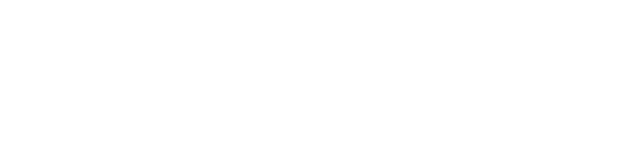
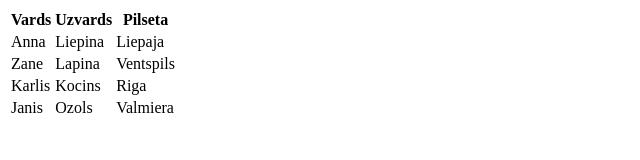
Before and after one commit to ancekan/json_test, a plain HTML site: page index.html in a window 1280 px wide. Shown: the whole page, without its empty margins (0-640 px from the left). Drawn offline with Linux system fonts and the light colour scheme.

Commit message:
table reading added

```diff
--- a/data.json
+++ b/data.json
@@ -1,22 +1,30 @@
-[
-    {
-      "V?rds": "Anna",
-      "Uzv?rds": "Liepi?a",
-      "Pils?ta": "Liep?ja"
-    },
-    {
-      "V?rds": "Zane",
-      "Uzv?rds": "Lapi?a",
-      "Pils?ta": "Ventspils"
-    },
-    {
-      "V?rds": "K?rlis",
-      "Uzv?rds": "Koci?�",
-      "Pils?ta": "R?ga"
-    },
-    {
-      "V?rds": "J?nis",
-      "Uzv?rds": "Ozols",
-      "Pils?ta": "Valmiera"
-    }
-   ]
+{
+  "headers": [
+    "Vards",
+    "Uzvards",
+    "Pilseta"
+  ],
+
+  "rows": [
+    [
+      "Anna",
+      "Liepina",
+      "Liepaja"
+    ],
+    [
+      "Zane",
+      "Lapina",
+      "Ventspils"
+    ],
+    [
+      "Karlis",
+      "Kocins",
+      "Riga"
+    ],
+    [
+      "Janis",
+      "Ozols",
+      "Valmiera"
+    ]
+  ]
+}
--- a/index.html
+++ b/index.html
@@ -5,7 +5,7 @@
     <meta http-equiv="X-UA-Compatible" content="IE=edge">
     <meta name="viewport" content="width=device-width, initial-scale=1.0">
 
-    <title>Reading csv</title>
+    <title>Fetch API json</title>
 
 </head>
 <body>
@@ -17,6 +17,5 @@
 
     <script src="script.js"></script>
 
-
 </body>
 </html>
--- a/script.js
+++ b/script.js
@@ -1,11 +1,38 @@
+//project code by dcode on youtube https://youtu.be/qBg8IB3u28s
+
 async function loadIntoTable(url, table) {
     const tableHead = table.querySelector("thead");
     const tableBody = table.querySelector("tbody");
     const response = await fetch(url);
-    const data = await response.json();
+    const { headers, rows } = await response.json();
 
-    console.log(data);
+    //Notirit tabulu
+    tableHead.innerHTML = "<tr></tr>";
+    tableBody.innerHTML = "";
 
+    //Nolasit tabulas galveni
+    for (const headerText of headers) {
+      const headerElement = document.createElement("th");
+
+      headerElement.textContent = headerText;
+      tableHead.querySelector("tr").appendChild(headerElement);
+    }
+
+    //Nolasit tabulas rindas
+    for (const row of rows) {
+      const rowElement = document.createElement("tr");
+
+      //Nolasit rindas elementus
+      for (const cellText of row) {
+        const cellElement = document.createElement("td");
+
+        cellElement.textContent = cellText;
+        rowElement.appendChild(cellElement);
+      }
+
+      tableBody.appendChild(rowElement);
+
+    }
 }
 
 loadIntoTable("./data.json", document.querySelector("table"));
```
Also changed, not shown: 1 other file.
